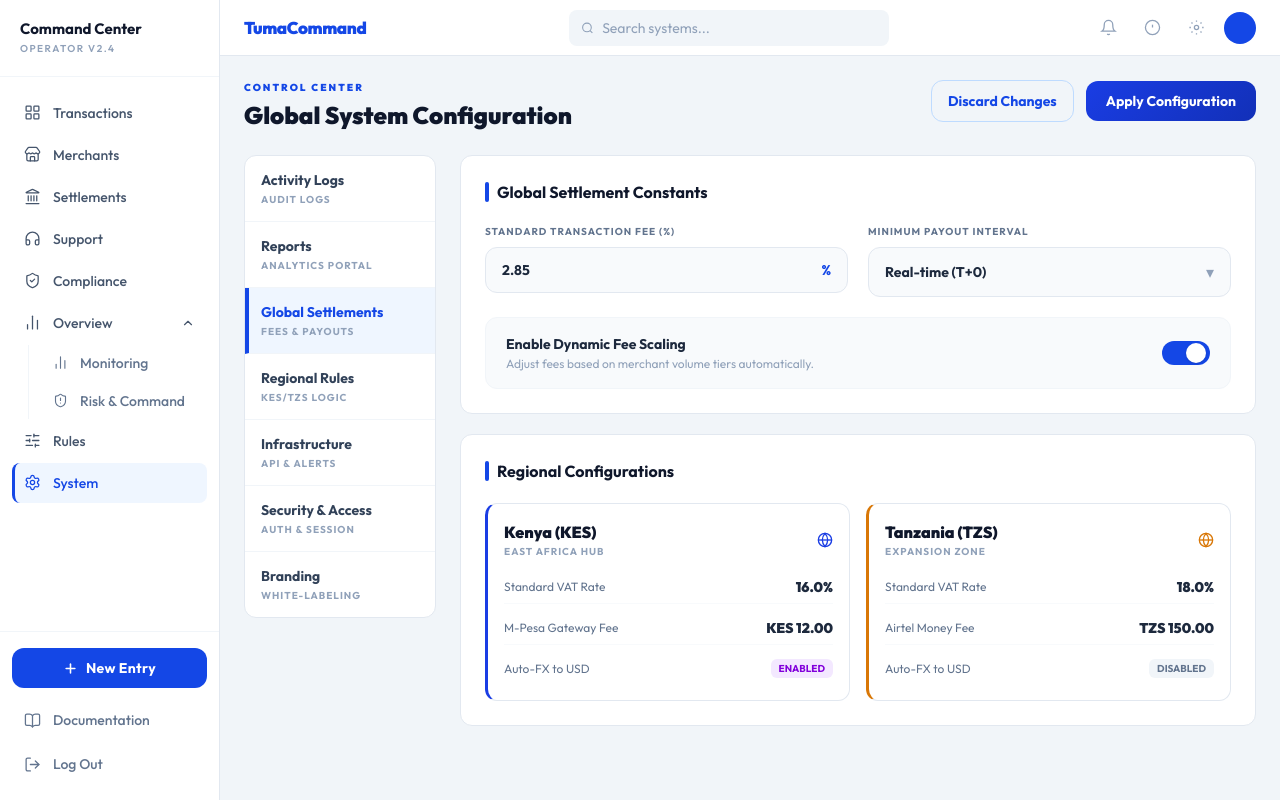
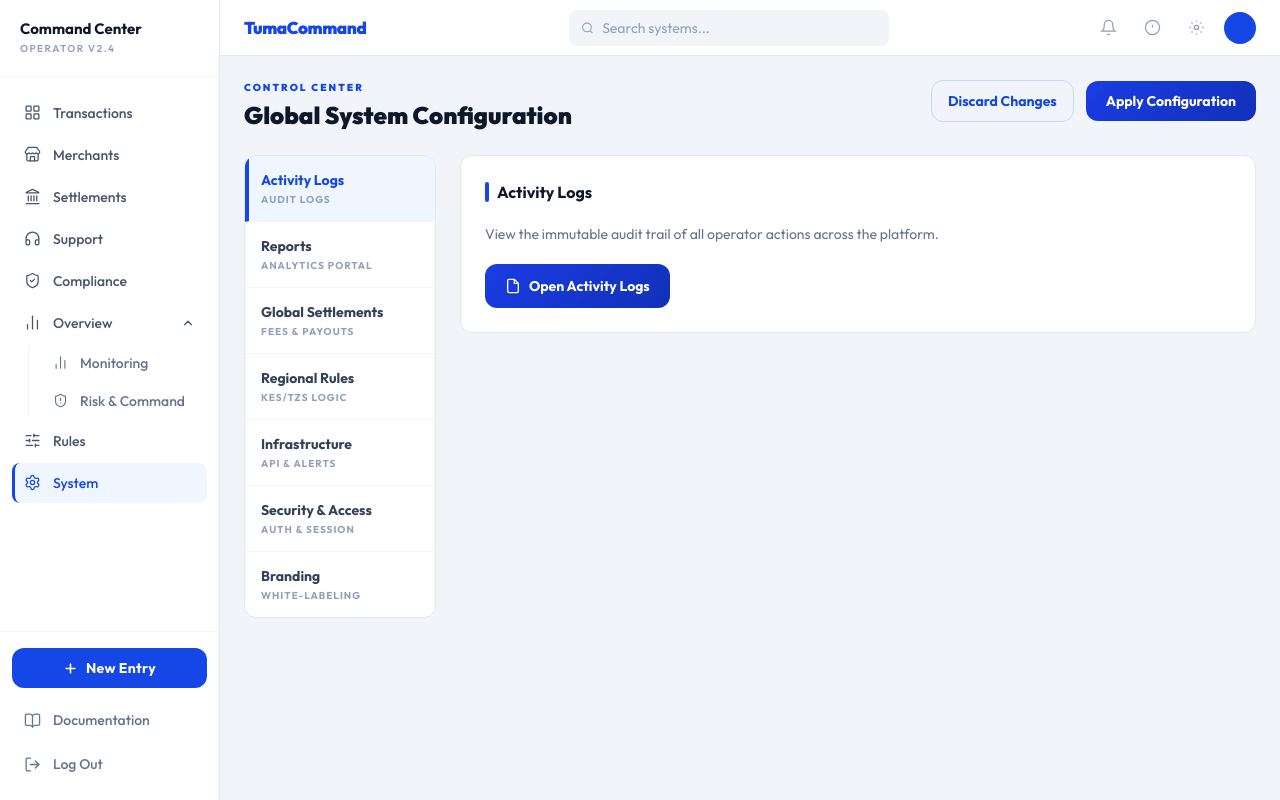
Before and after one commit to LinusMatola/tuma-tz-admin, a Next.js app: page /dashboard/system in a window 1280 px wide. Built offline with nearby package versions, Linux system fonts and the light colour scheme.

Commit message:
set active tab as audit logs under system

```diff
--- a/src/app/dashboard/system/page.tsx
+++ b/src/app/dashboard/system/page.tsx
@@ -12,7 +12,7 @@
 ];
 
 export default function SystemPage() {
-  const [active, setActive] = useState("settlements");
+  const [active, setActive] = useState("logs");
   const [dynamicFee, setDynamicFee] = useState(true);
   const [mfa, setMfa] = useState(true);
   const [timeout, setTimeout_] = useState(15);
```
